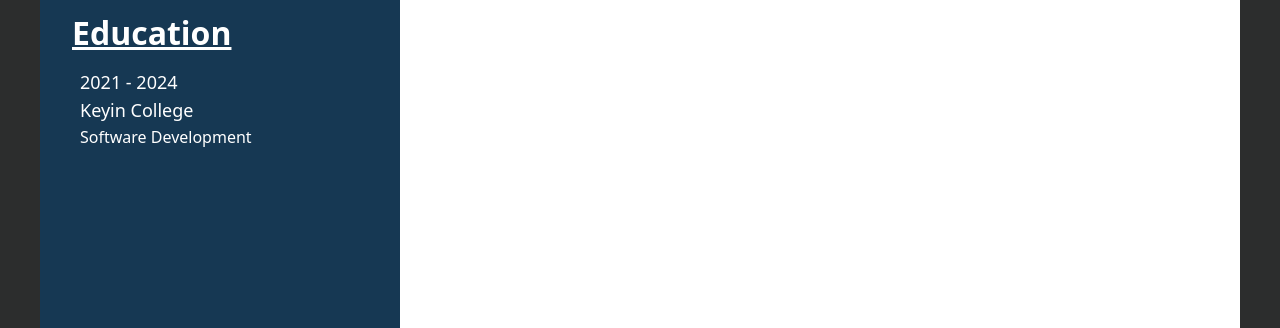
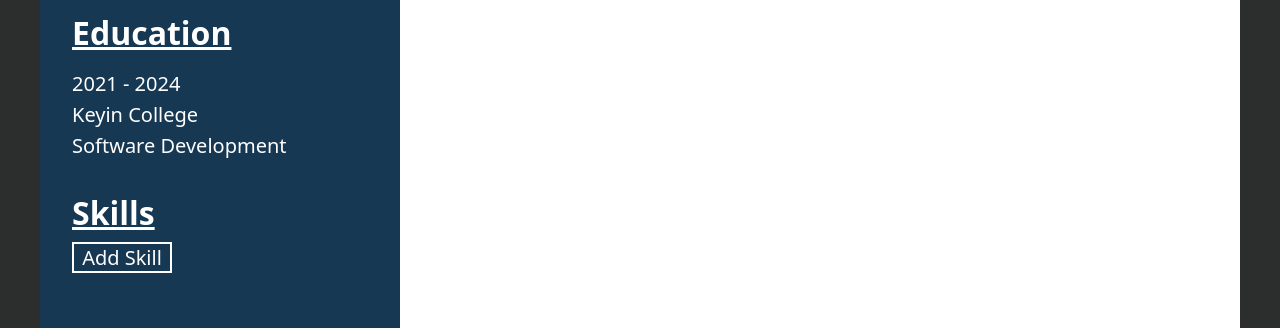
Before and after one commit to CFisher21/CV-Application, a React (Vite) app: page / in a window 1280 px wide. Shown: the part 624-952 px from the top of the page. Built offline with nearby package versions, Linux system fonts and the light colour scheme.

Commit message:
Added a skills section. Users can add as many skills as they want and remove any the do not want.

```diff
--- a/src/App.css
+++ b/src/App.css
@@ -41,7 +41,7 @@
   background-color: white;
 }
 
-.contact, .education {
+.contact, .education, .skills {
   display: flex;
   flex-direction: column;
   width: 100%;
@@ -73,12 +73,11 @@
 }
 
 .degree {
-  margin-left: 8px;
-  font-size: 16px;
+  font-size: 20px;
   cursor: pointer;
 }
 
-.contactGroupSpan, .educationGroupSpan {
+.contactGroupSpan {
   margin-left: 8px;
   font-size: 18px;
   cursor: pointer;
@@ -86,6 +85,7 @@
 
 .educationGroupSpan {
   margin-bottom: 4px;
+  font-size: 20px;
 }
 
 .editableInput {
@@ -104,3 +104,48 @@
   width: 30px;
   margin-right: 8px;
 }
+
+.listItem {
+  list-style-type: none;
+  color: white;
+  font-size: 16px;
+  margin-top: 8px;
+}
+
+.listItem > span {
+  font-size: 20px;
+}
+
+.deleteBtn {
+  display: none;
+  font-size: 16px;
+  margin-left: 16px;
+  width: 16px;
+  text-align: center;
+  background-color: transparent;
+  border: none;
+  outline: none;
+  color: white;
+  cursor: pointer;
+  font-weight: 600;
+}
+
+.listItem {
+  display: flex;
+  flex-direction: row;
+}
+
+.listItem:hover .deleteBtn {
+  display: flex;
+}
+
+.addSkill {
+  font-size: 20px;
+  color: white;
+  width: 100px;
+  background-color: transparent;
+  border: 2px solid white;
+  outline: none;
+  cursor: pointer;
+  margin-top: 8px;
+}
--- /dev/null
+++ b/src/components/UI/ExpandableList.jsx
@@ -0,0 +1,45 @@
+import React, { useState } from 'react';
+import EditableField from './EditableField';
+
+function ExpandableList({ initialValue = [] }) {
+    const [items, setItems] = useState(initialValue);
+
+    // Function to update a specific list item
+    const updateItem = (index, newValue) => {
+        const updatedItems = [...items];
+        updatedItems[index] = newValue;
+        setItems(updatedItems);
+    };
+
+    // Function to add a new list item
+    const addListItem = () => {
+        setItems([...items, `New Skill ${items.length + 1}`]);
+    };
+
+    // Function to remove a specific list item
+    const removeItem = (index) => {
+        setItems(items.filter((_, i) => i !== index));
+    };
+
+    return (
+        <>
+            <ul className="skillsList">
+                {items.map((item, index) => (
+                    <li key={index} className="listItem">
+                        <EditableField
+                            initialValue={item}
+                            onSave={(newValue) => updateItem(index, newValue)}
+                            className="editable-item"
+                            maxLength={50}
+                            type="text"
+                        />
+                        <button className="deleteBtn" onClick={() => removeItem(index)}>X</button>
+                    </li>
+                ))}
+            </ul>
+            <button className="addSkill" onClick={addListItem}>Add Skill</button>
+        </>
+    );
+}
+
+export default ExpandableList;
--- a/src/components/layout/LeftColumn.jsx
+++ b/src/components/layout/LeftColumn.jsx
@@ -1,11 +1,13 @@
 import Contact from "../resume/contact";
 import Education from "../resume/Education"
+import Skills from "../resume/Skills"
 const LeftColumn = () => {
     return (
     <div className="LeftColumn">
         <img src="/src/assets/profile.jpg" className="profilePicture"/>
         <Contact/>
         <Education/>
+        <Skills/>
     </div>
     )
 }
--- /dev/null
+++ b/src/components/resume/Skills.jsx
@@ -0,0 +1,12 @@
+import ExpandableList from "../UI/ExpandableList";
+
+const Skills = () => {
+    return(
+    <div className="skills">
+        <h3 className="leftColumnHeading">Skills</h3>
+        <ExpandableList/>
+    </div>
+    )
+}
+
+export default Skills;
```
